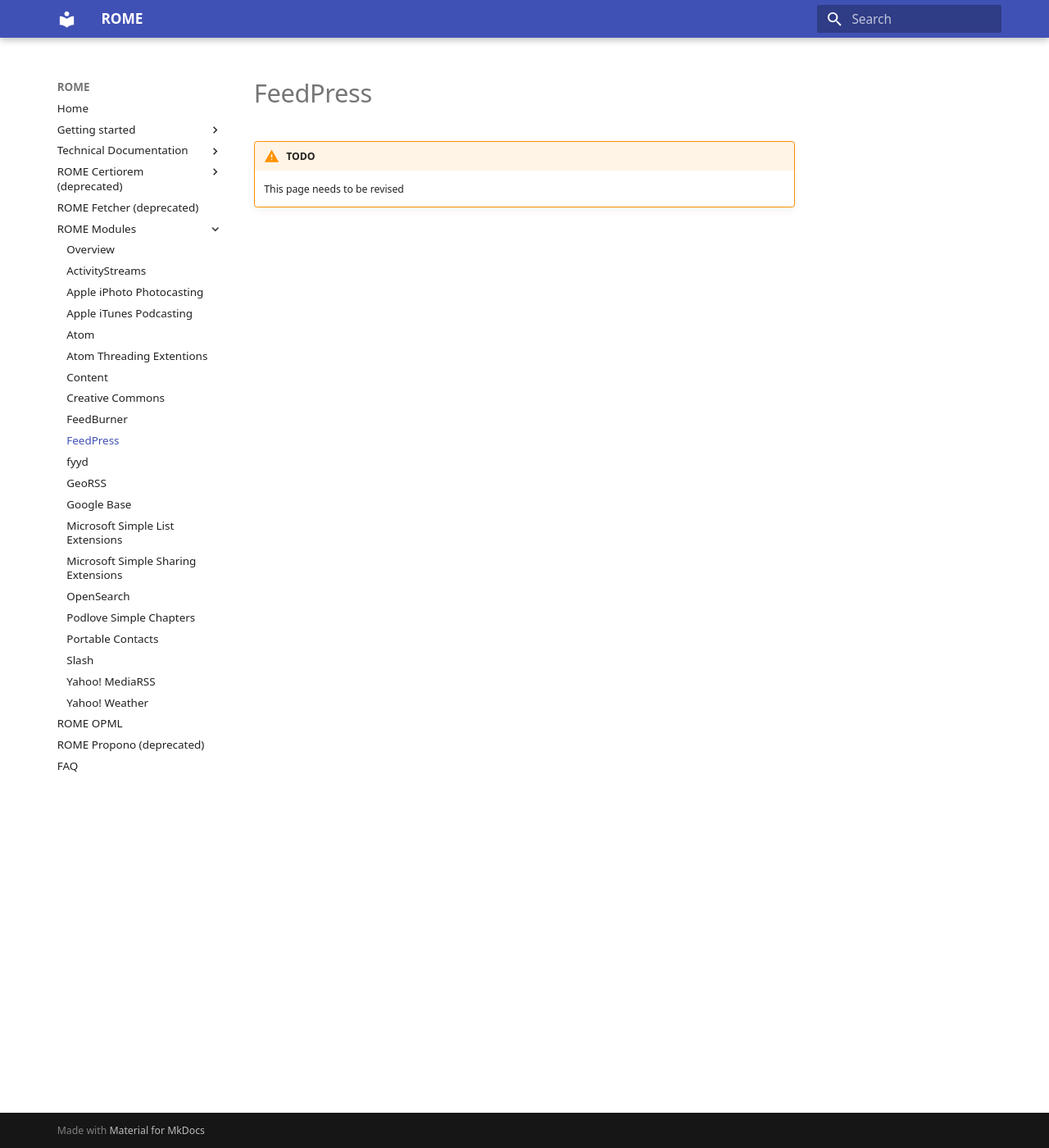
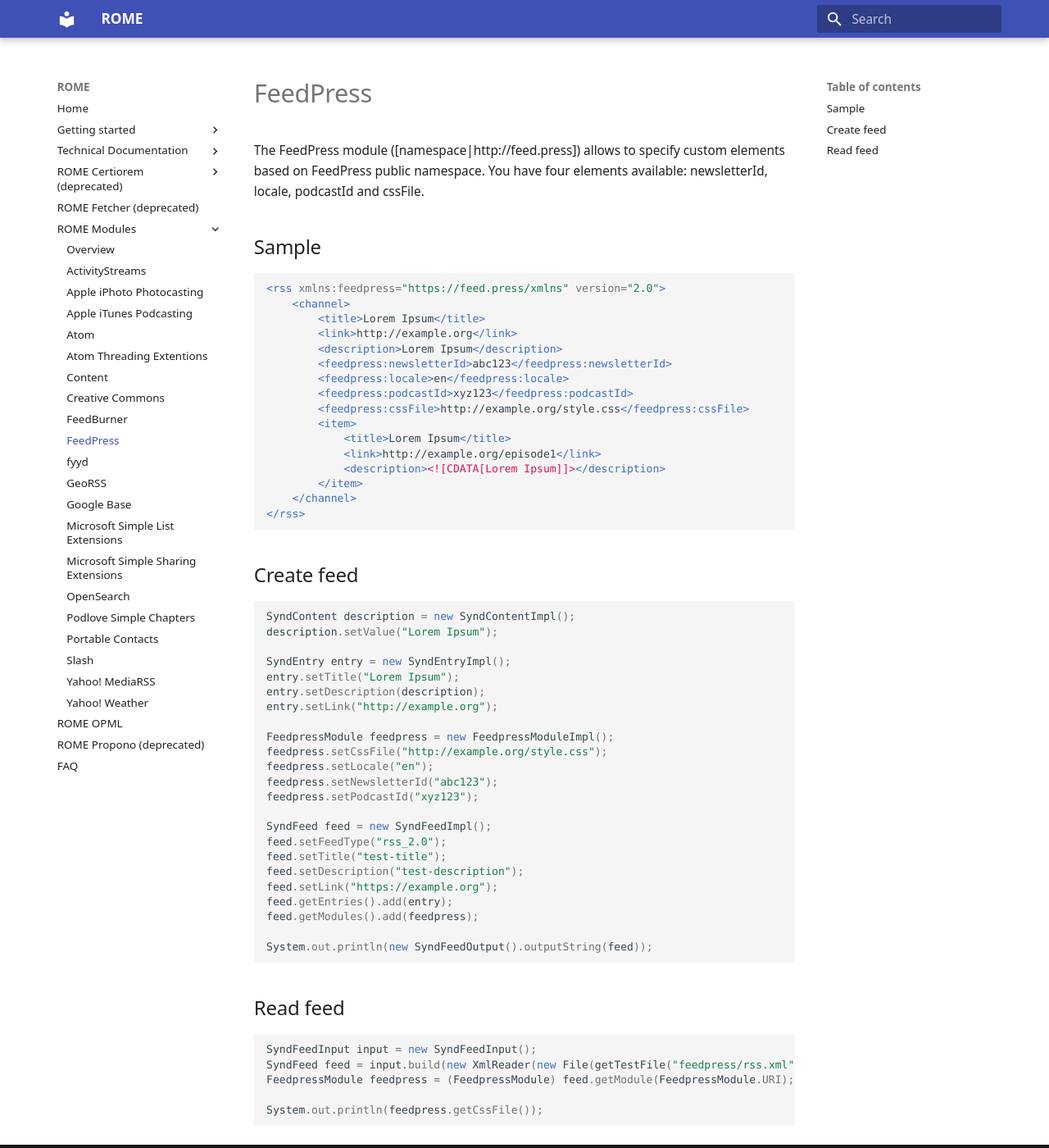
Before and after one commit to rometools/rome-docs, an MkDocs documentation site: the page built from docs/rome-modules/feedpress.md, in a window 1280 px wide and 1400 px high. Shown: the whole window at 82% size. Built offline with MkDocs 1.6.1 and Material for MkDocs 9.7.7, drawn with Linux system fonts in a browser that asks for light colours.

Commit message:
new changes in rome-modules
Signed-off-by: Antonio Santos Izaguirre <antoniosanct@gmail.com>

````diff
--- a/docs/rome-modules/feedpress.md
+++ b/docs/rome-modules/feedpress.md
@@ -1,4 +1,64 @@
 # FeedPress
 
-!!! warning "TODO"
-    This page needs to be revised
+The FeedPress module ([namespace|http://feed.press]) allows to specify custom
+elements based on FeedPress public namespace. You have four elements available:
+newsletterId, locale, podcastId and cssFile.
+
+## Sample
+
+```xml
+<rss xmlns:feedpress="https://feed.press/xmlns" version="2.0">
+    <channel>
+        <title>Lorem Ipsum</title>
+        <link>http://example.org</link>
+        <description>Lorem Ipsum</description>
+        <feedpress:newsletterId>abc123</feedpress:newsletterId>
+        <feedpress:locale>en</feedpress:locale>
+        <feedpress:podcastId>xyz123</feedpress:podcastId>
+        <feedpress:cssFile>http://example.org/style.css</feedpress:cssFile>
+        <item>
+            <title>Lorem Ipsum</title>
+            <link>http://example.org/episode1</link>
+            <description><![CDATA[Lorem Ipsum]]></description>
+        </item>
+    </channel>
+</rss>
+```
+
+## Create feed
+
+```java
+SyndContent description = new SyndContentImpl();
+description.setValue("Lorem Ipsum");
+
+SyndEntry entry = new SyndEntryImpl();
+entry.setTitle("Lorem Ipsum");
+entry.setDescription(description);
+entry.setLink("http://example.org");
+
+FeedpressModule feedpress = new FeedpressModuleImpl();
+feedpress.setCssFile("http://example.org/style.css");
+feedpress.setLocale("en");
+feedpress.setNewsletterId("abc123");
+feedpress.setPodcastId("xyz123");
+
+SyndFeed feed = new SyndFeedImpl();
+feed.setFeedType("rss_2.0");
+feed.setTitle("test-title");
+feed.setDescription("test-description");
+feed.setLink("https://example.org");
+feed.getEntries().add(entry);
+feed.getModules().add(feedpress);
+
+System.out.println(new SyndFeedOutput().outputString(feed));
+```
+
+## Read feed
+
+```java
+SyndFeedInput input = new SyndFeedInput();
+SyndFeed feed = input.build(new XmlReader(new File(getTestFile("feedpress/rss.xml"))));
+FeedpressModule feedpress = (FeedpressModule) feed.getModule(FeedpressModule.URI);
+
+System.out.println(feedpress.getCssFile());
+```
````
Also changed, not shown: docs/rome-modules/apple-itunes-podcasting.md (+1 -1 lines), docs/rome-modules/atom-threading-extensions.md (+45 -7 lines).
